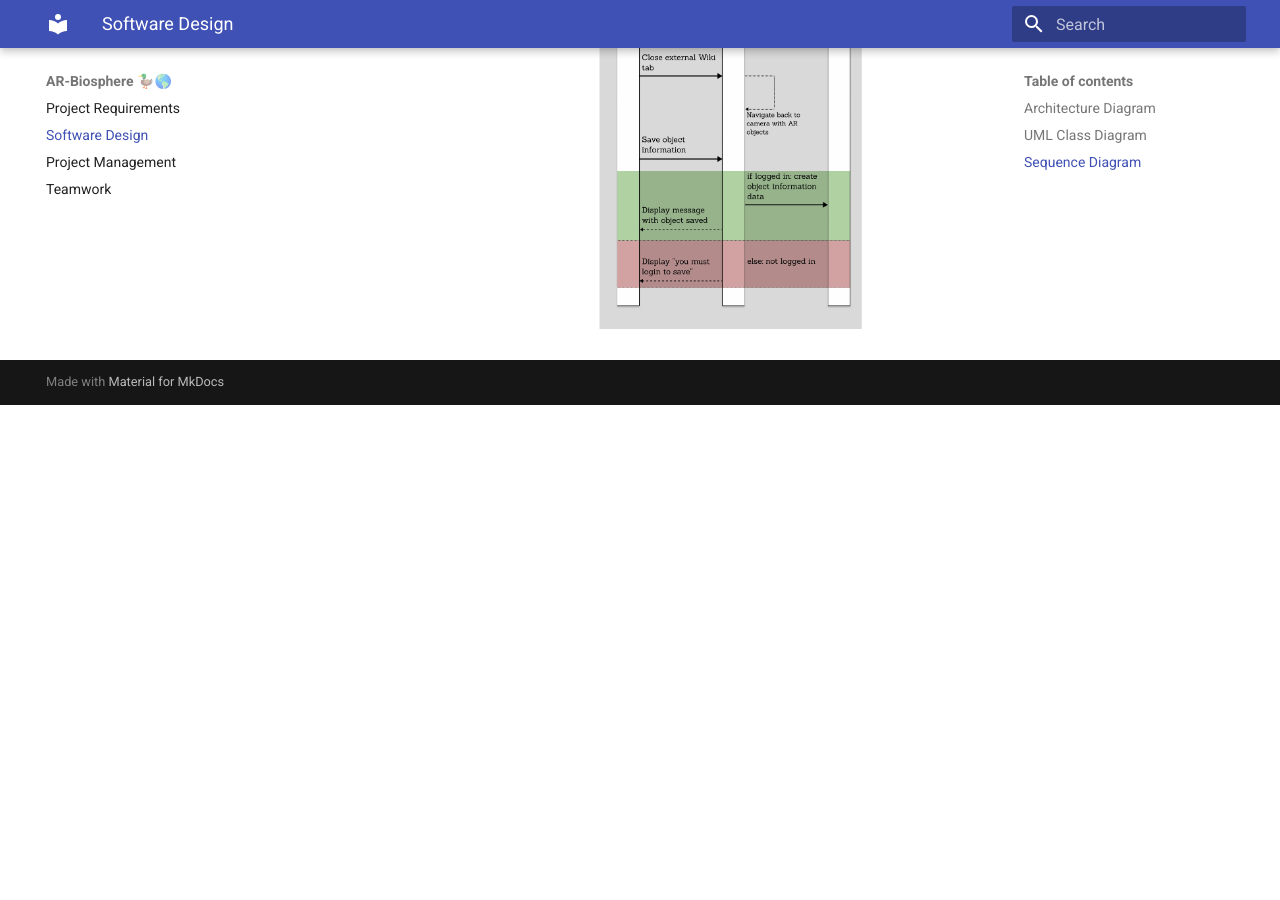
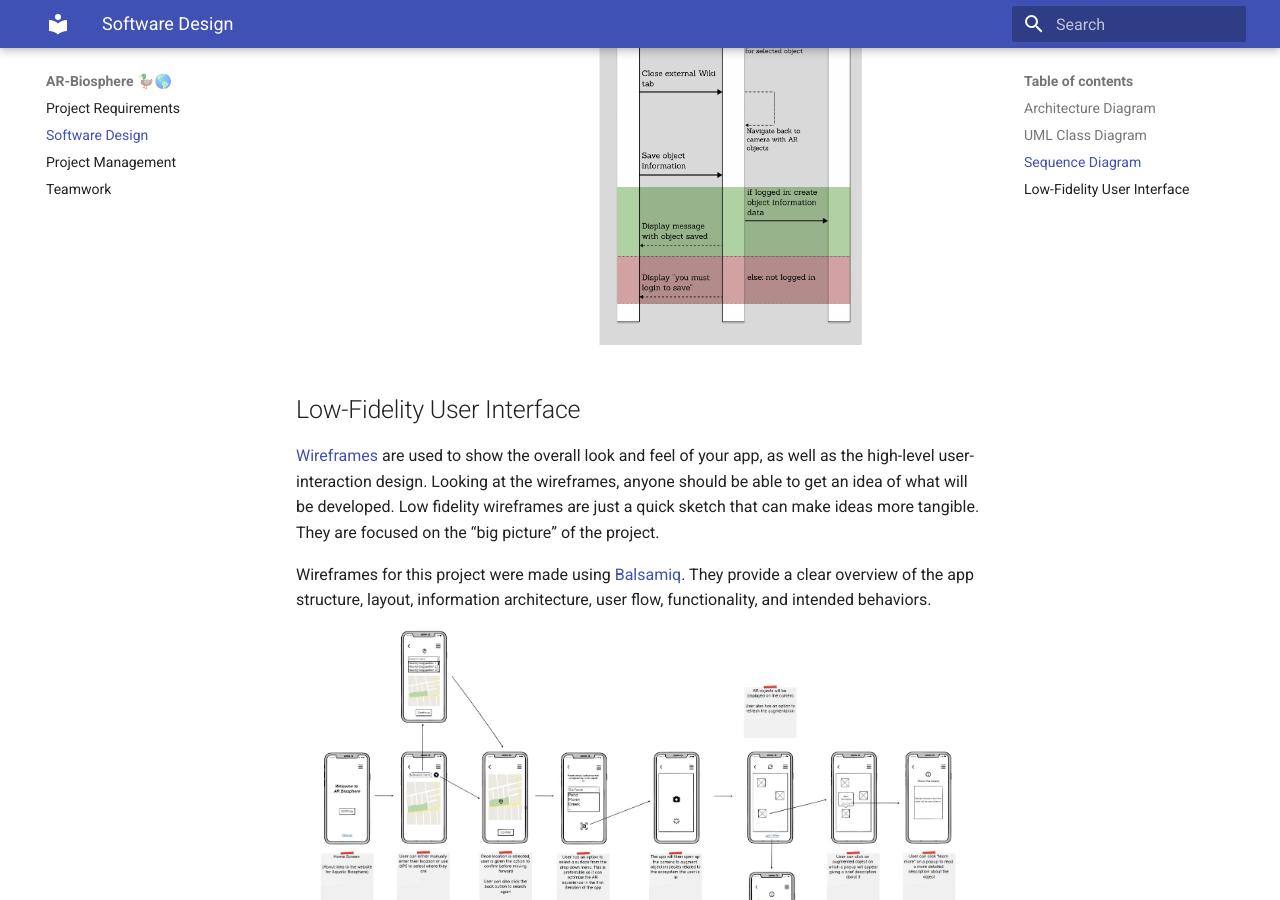
Before and after one commit to antarc0y/AR-Biosphere, an MkDocs documentation site: the page built from docblueprint/pages/software.md, in a window 1280 px wide and 900 px high, scrolled down 3400 px. Built offline with MkDocs 1.6.1 and Material for MkDocs 9.7.7, drawn with Linux system fonts in a browser that asks for light colours; before the commit the page ends 3805 px from its top, so only the background shows below that.

Commit message:
initial commit - wireframes + readme.md

```diff
--- a/docblueprint/pages/software.md
+++ b/docblueprint/pages/software.md
@@ -16,4 +16,13 @@ Our app can be divided into a number of central classes along with some helper o
 ## Sequence Diagram
 
 The sequence diagram features the four most important interactions in our app: login, location recognition, camera view, and information view. From opening the app, users may choose to login. After which, all users must set their location either automatically through a built in maps API, or manually enter their location if the GPS is incorrect. Once location is set, users will be navigated to their camera view that allows them to point their camera at aquatic objects in order to see an AR of said object on screen. Users may view information about objects by clicking on them, where they may choose to navigate further to external Wiki sites through embedded links. Users may choose to save objects to their account database, if logged in.
+
 ![Sequence](../images/sequence.png)
+
+## Low-Fidelity User Interface
+
+[Wireframes](https://balsamiq.com/learn/articles/what-are-wireframes/) are used to show the overall look and feel of your app, as well as the high-level user-interaction design. Looking at the wireframes, anyone should be able to get an idea of what will be developed. Low fidelity wireframes are just a quick sketch that can make ideas more tangible. They are focused on the “big picture” of the project.
+
+Wireframes for this project were made using [Balsamiq](https://balsamiq.com/). They provide a clear overview of the app structure, layout, information architecture, user flow, functionality, and intended behaviors.
+
+![Wireframes](../images/wireframes.png)
```
Also changed, not shown: README.md (+15 -1 lines), docs/pages/software/index.html (+20 -2 lines), docs/search/search_index.json (+1 -1 lines), docblueprint/images/wireframes.png (added), docs/images/wireframes.png (added), 1 other file.
